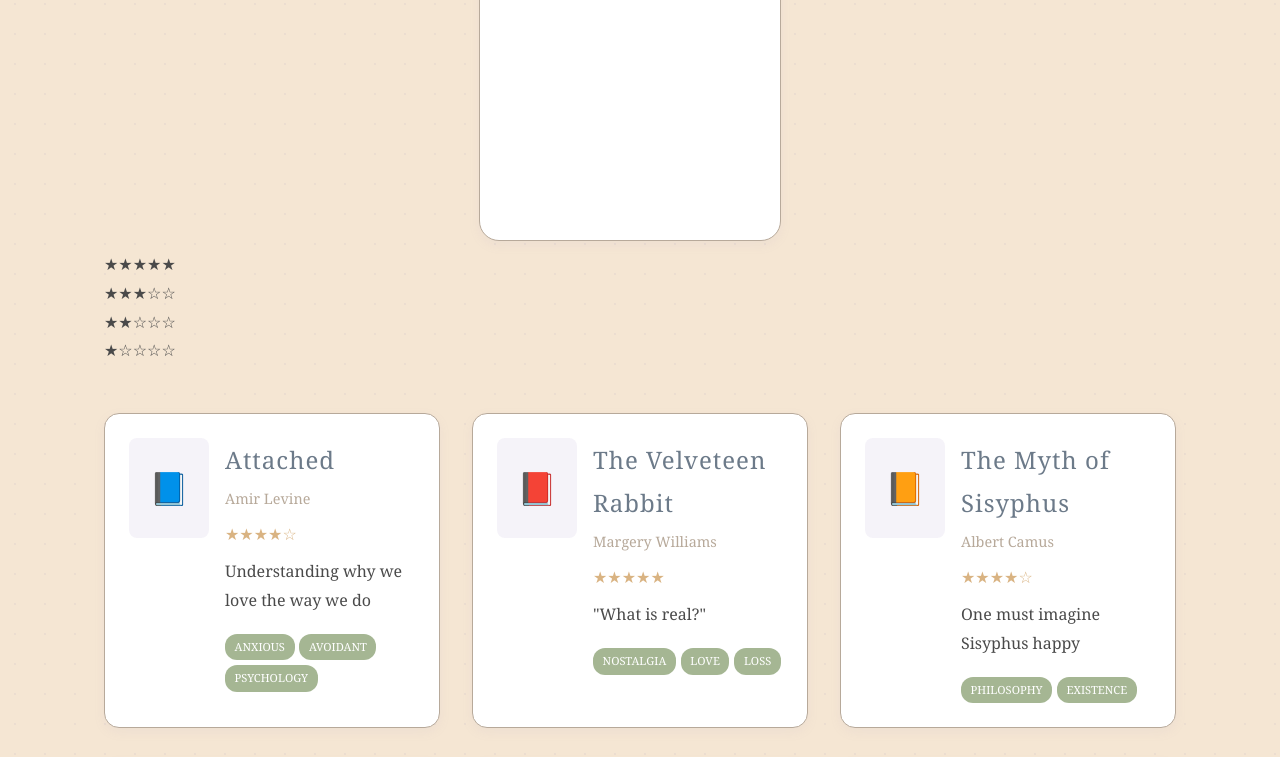
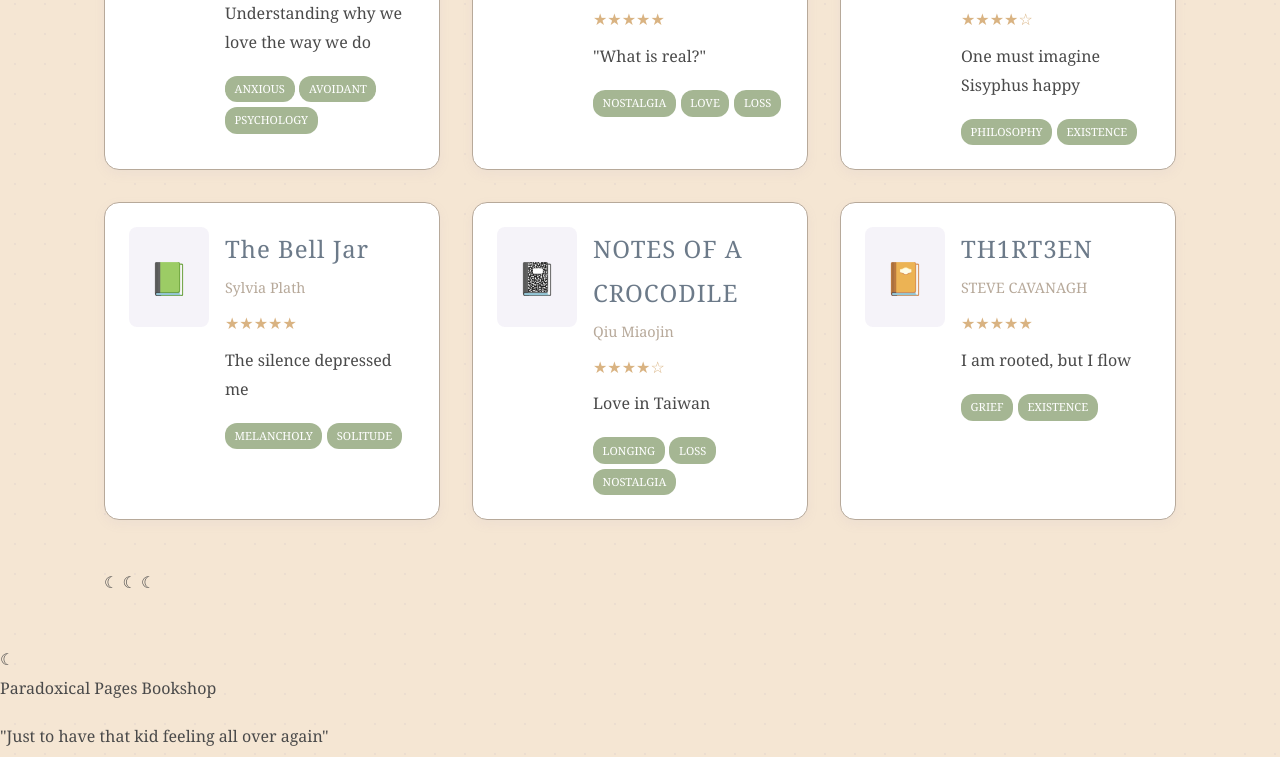
Before and after one commit to greenwayyy/-https-github.com-bida25-137-WMD-Assignment, a plain HTML site: page catalog.html in a window 1280 px wide. Shown: the part 671-1428 px from the top of the page. Drawn offline with Linux system fonts and the light colour scheme.

Commit message:
Update catalog.html

```diff
--- a/catalog.html
+++ b/catalog.html
@@ -42,28 +42,6 @@
             <a href="blog.html#post6" class="catalog-link">Detachment</a>
         </div>
 
-        <section class="drop-down">
-            <div class="box">
-
-
-
-
-</div>
-
-<div class="container2">
-<div class="fill">📕</div>
-
-                 <div class="bookrating">★★★★★</div>
-                 <div class="bookrating">★★★☆☆</div>
-                 <div class="bookrating">★★☆☆☆</div>
-                 <div class="bookrating">★☆☆☆☆</div>
-</div>
-
-
-
-
-            </div>
-        </section>
 
 
         <div class="book-grid">
@@ -133,10 +111,10 @@
             <div class="book-card">
                 <div class="book-cover">📓</div>
                 <div class="book-info">
-                    <h3>Norwegian Wood</h3>
-                    <div class="book-author">Haruki Murakami</div>
+                    <h3>NOTES OF A CROCODILE</h3>
+                    <div class="book-author">Qiu Miaojin</div>
                     <div class="book-rating">★★★★☆</div>
-                    <p>Loss and longing in Tokyo</p>
+                    <p> Love in Taiwan</p>
                     <div class="book-tags">
                         <span class="tag">LONGING</span>
                         <span class="tag">LOSS</span>
@@ -149,12 +127,12 @@
             <div class="book-card">
                 <div class="book-cover">📔</div>
                 <div class="book-info">
-                    <h3>The Waves</h3>
-                    <div class="book-author">Virginia Woolf</div>
+                    <h3>TH1RT3EN </h3>
+                    <div class="book-author">STEVE CAVANAGH</div>
                     <div class="book-rating">★★★★★</div>
                     <p>I am rooted, but I flow</p>
                     <div class="book-tags">
-                        <span class="tag">MELANCHOLY</span>
+                        <span class="tag">GRIEF</span>
                         <span class="tag">EXISTENCE</span>
                     </div>
                 </div>
```
